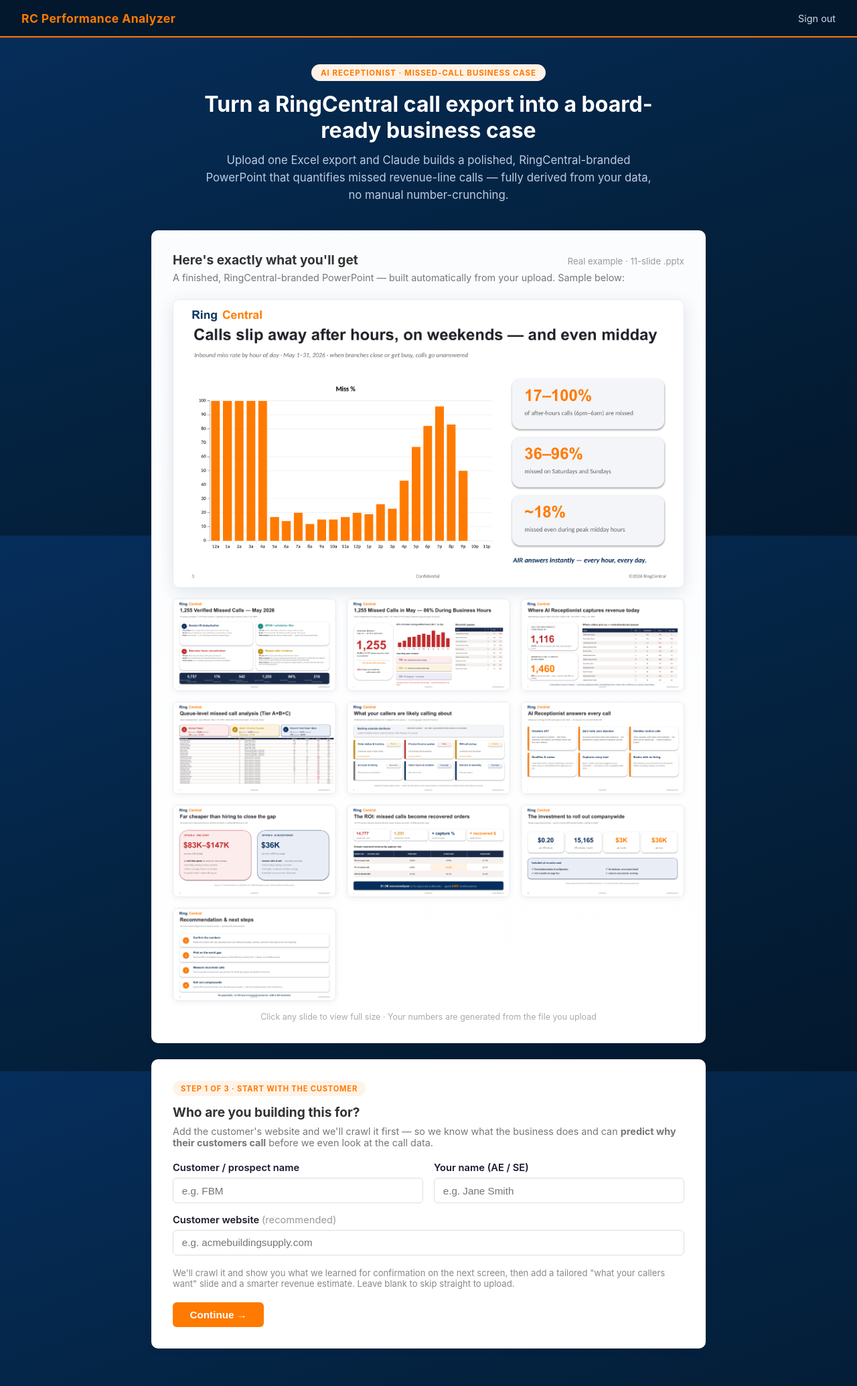
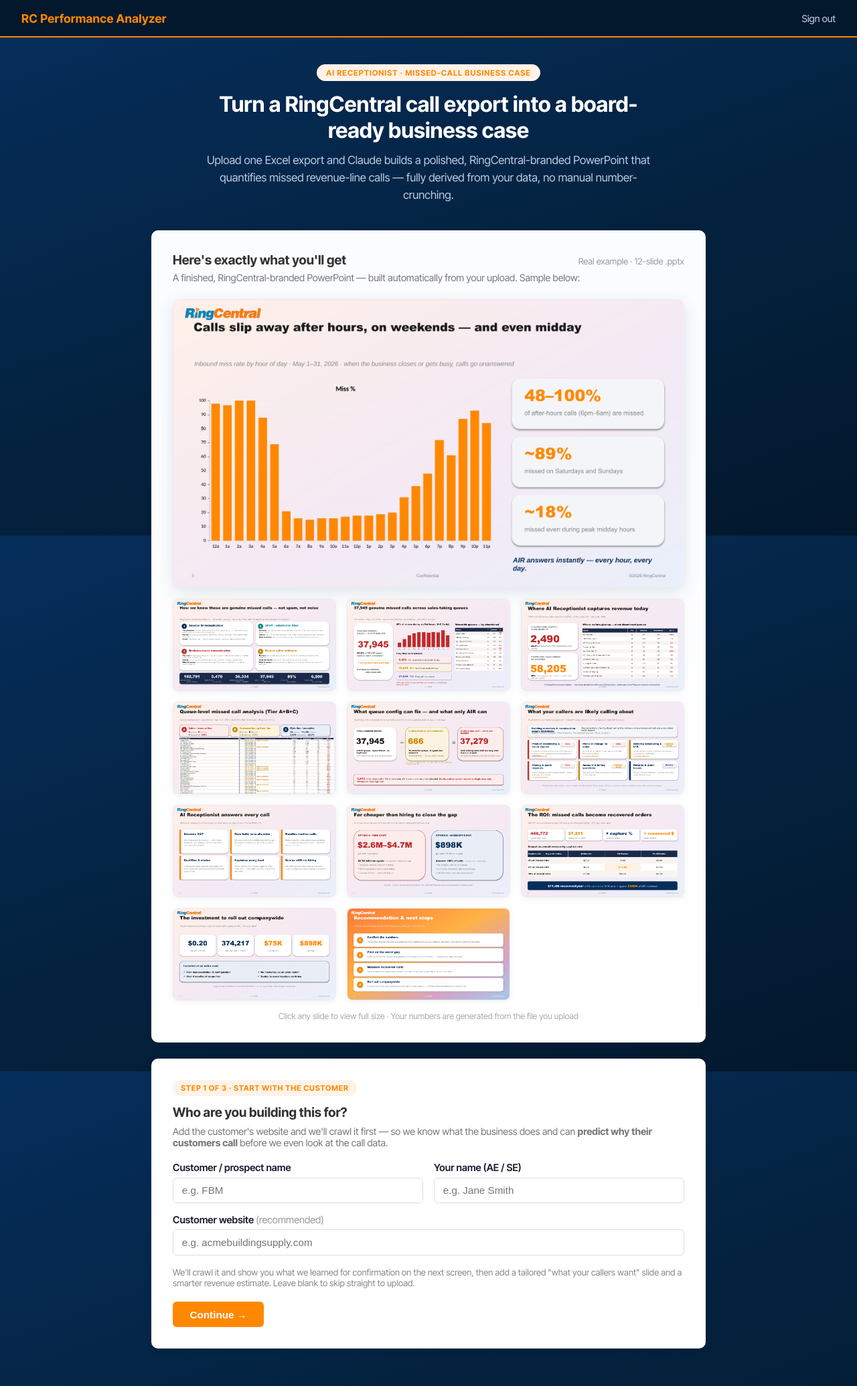
Before and after one commit to nmludwig/rng-performance-analyzer, a Flask app: page / in a window 1280 px wide. Shown: the whole page at 67% size. Run offline with Flask 3, Linux system fonts and the light colour scheme; the visitor is signed in with stand-in values (Sample User, id 1).

Commit message:
Re-skin web app to match 2026 brand deck
Load Inter Tight as a web font and apply it app-wide, and align the
accent orange to the brand FF8800 across all templates so the UI matches
the re-skinned PowerPoint. Regenerate the landing-page sample slides
from a fresh, fully-narrated 2026-branded deck (12 slides incl. the
config-vs-AIR and call-reasons slides) and update the example captions
and count to match the new deck order.

Co-Authored-By: Claude Opus 4.7 <noreply@anthropic.com>

```diff
--- a/templates/base.html
+++ b/templates/base.html
@@ -4,10 +4,13 @@
   <meta charset="UTF-8">
   <meta name="viewport" content="width=device-width, initial-scale=1">
   <title>RC Performance Analyzer</title>
+  <link rel="preconnect" href="https://fonts.googleapis.com">
+  <link rel="preconnect" href="https://fonts.gstatic.com" crossorigin>
+  <link href="https://fonts.googleapis.com/css2?family=Inter+Tight:ital,wght@0,400;0,500;0,600;0,700;0,800;1,400&display=swap" rel="stylesheet">
   <style>
     *, *::before, *::after { box-sizing: border-box; margin: 0; padding: 0; }
     body {
-      font-family: -apple-system, BlinkMacSystemFont, "Segoe UI", Roboto, sans-serif;
+      font-family: "Inter Tight", -apple-system, BlinkMacSystemFont, "Segoe UI", Roboto, sans-serif;
       background: #062E5C;
       background: linear-gradient(160deg, #062E5C 0%, #04223f 55%, #03182d 100%);
       background-attachment: fixed;
@@ -16,16 +19,16 @@
     }
     nav {
       background: #03182d;
-      border-bottom: 2px solid #FF7A00;
+      border-bottom: 2px solid #FF8800;
       padding: 0 2rem;
       height: 56px;
       display: flex;
       align-items: center;
       justify-content: space-between;
     }
-    nav .brand { color: #ff7a00; font-weight: 700; font-size: 1.1rem; letter-spacing: 0.02em; }
+    nav .brand { color: #ff8800; font-weight: 700; font-size: 1.1rem; letter-spacing: 0.02em; }
     nav a { color: #cdd9ea; text-decoration: none; font-size: 0.9rem; }
-    nav a:hover { color: #FF7A00; }
+    nav a:hover { color: #FF8800; }
     .container { max-width: 860px; margin: 0 auto; padding: 2rem 1rem; }
     .card {
       background: #fff;
@@ -49,9 +52,9 @@
       transition: opacity 0.15s;
     }
     .btn:hover { opacity: 0.88; }
-    .btn-primary { background: #ff7a00; color: #fff; }
+    .btn-primary { background: #ff8800; color: #fff; }
     .btn-secondary { background: #1a1a2e; color: #fff; }
-    .btn-outline { background: transparent; border: 2px solid #ff7a00; color: #ff7a00; }
+    .btn-outline { background: transparent; border: 2px solid #ff8800; color: #ff8800; }
     .flash {
       background: #fff3cd;
       border: 1px solid #ffc107;
@@ -70,7 +73,7 @@
       font-size: 0.95rem;
       margin-bottom: 1rem;
     }
-    input:focus { outline: none; border-color: #ff7a00; }
+    input:focus { outline: none; border-color: #ff8800; }
     .form-row { display: grid; grid-template-columns: 1fr 1fr; gap: 1rem; }
   </style>
 </head>
--- a/templates/discover.html
+++ b/templates/discover.html
@@ -12,7 +12,7 @@
     <p style="font-size:1rem;color:#444;margin-bottom:1rem;">
       Crawling the customer's website to learn what they do and predict why their customers call…
     </p>
-    <div id="spinner" style="width:36px;height:36px;border:4px solid #eee;border-top-color:#ff7a00;
+    <div id="spinner" style="width:36px;height:36px;border:4px solid #eee;border-top-color:#ff8800;
          border-radius:50%;animation:spin 0.8s linear infinite;"></div>
   </div>
 
@@ -67,7 +67,7 @@
 @keyframes spin { to { transform: rotate(360deg); } }
 .chip { font-weight:600;font-size:0.8rem;padding:0.25rem 0.7rem;border-radius:999px; }
 .chip-lob { background:#eef2f8;color:#062E5C; }
-.chip-reason { background:#fff3e8;color:#FF7A00; }
+.chip-reason { background:#fff3e8;color:#FF8800; }
 </style>
 
 <script>
--- a/templates/index.html
+++ b/templates/index.html
@@ -3,7 +3,7 @@
 
 <!-- Hero -->
 <div style="text-align:center;max-width:680px;margin:0.5rem auto 2.5rem;">
-  <div style="display:inline-block;background:#fff3e8;color:#FF7A00;font-weight:700;
+  <div style="display:inline-block;background:#fff3e8;color:#FF8800;font-weight:700;
        font-size:0.72rem;letter-spacing:0.08em;text-transform:uppercase;
        padding:0.35rem 0.85rem;border-radius:999px;margin-bottom:1rem;">
     AI Receptionist · Missed-Call Business Case
@@ -22,7 +22,7 @@
 <div class="card" style="background:linear-gradient(180deg,#fbfcfe 0%,#fff 100%);">
   <div style="display:flex;align-items:baseline;justify-content:space-between;flex-wrap:wrap;gap:0.5rem;margin-bottom:0.4rem;">
     <h2 style="margin-bottom:0;">Here's exactly what you'll get</h2>
-    <span style="color:#999;font-size:0.82rem;">Real example · 11-slide .pptx</span>
+    <span style="color:#999;font-size:0.82rem;">Real example · 12-slide .pptx</span>
   </div>
   <p style="color:#777;font-size:0.9rem;margin-bottom:1.5rem;">
     A finished, RingCentral-branded PowerPoint — built automatically from your upload. Sample below:
@@ -37,19 +37,20 @@
          style="width:100%;display:block;">
   </a>
 
-  <!-- The other nine slides -->
+  <!-- The other eleven slides -->
   <div style="display:grid;grid-template-columns:1fr 1fr 1fr;gap:1rem;">
     {% set example_slides = [
       (1, 'Methodology & data integrity'),
       (2, 'Missed-call headline'),
-      (4, 'AI Receptionist opportunity signals'),
+      (4, 'Where AI Receptionist captures revenue today'),
       (5, 'Queue-level missed-call detail'),
-      (6, 'What your callers are likely calling about'),
-      (7, 'How AI Receptionist answers every call'),
-      (8, 'Far cheaper than hiring'),
-      (9, 'Missed calls become recovered orders'),
-      (10, 'Rollout investment'),
-      (11, 'Recommendation & next steps')
+      (6, 'What queue config can fix — and what only AIR can'),
+      (7, 'What your callers are likely calling about'),
+      (8, 'How AI Receptionist answers every call'),
+      (9, 'Far cheaper than hiring'),
+      (10, 'Missed calls become recovered orders'),
+      (11, 'Rollout investment'),
+      (12, 'Recommendation & next steps')
     ] %}
     {% for num, caption in example_slides %}
     <a href="{{ url_for('static', filename='examples/slide-' ~ num ~ '.png') }}" target="_blank"
@@ -68,7 +69,7 @@
 
 <!-- Start: customer + website first -->
 <div class="card">
-  <div style="display:inline-block;background:#fff3e8;color:#FF7A00;font-weight:700;
+  <div style="display:inline-block;background:#fff3e8;color:#FF8800;font-weight:700;
        font-size:0.7rem;letter-spacing:0.07em;text-transform:uppercase;
        padding:0.3rem 0.75rem;border-radius:999px;margin-bottom:0.75rem;">
     Step 1 of 3 · Start with the customer
--- a/templates/login.html
+++ b/templates/login.html
@@ -4,7 +4,7 @@
   <div class="card" style="padding-top:2rem;">
     <div style="text-align:center;margin-bottom:1.5rem;">
       <div style="font-weight:800;font-size:1.35rem;letter-spacing:-0.5px;color:#062E5C;">
-        Ring<span style="color:#FF7A00;">Central</span>
+        Ring<span style="color:#FF8800;">Central</span>
       </div>
       <p style="color:#888;font-size:0.8rem;margin-top:0.25rem;letter-spacing:0.5px;text-transform:uppercase;">
         Performance Analyzer
```
Also changed, not shown: templates/generate.html (+4 -4 lines), templates/upload.html (+4 -4 lines), static/examples/slide-1.png, static/examples/slide-10.png, static/examples/slide-11.png, static/examples/slide-12.png (added), static/examples/slide-2.png, static/examples/slide-3.png, static/examples/slide-4.png, static/examples/slide-5.png, static/examples/slide-6.png, static/examples/slide-7.png, static/examples/slide-8.png, static/examples/slide-9.png.
